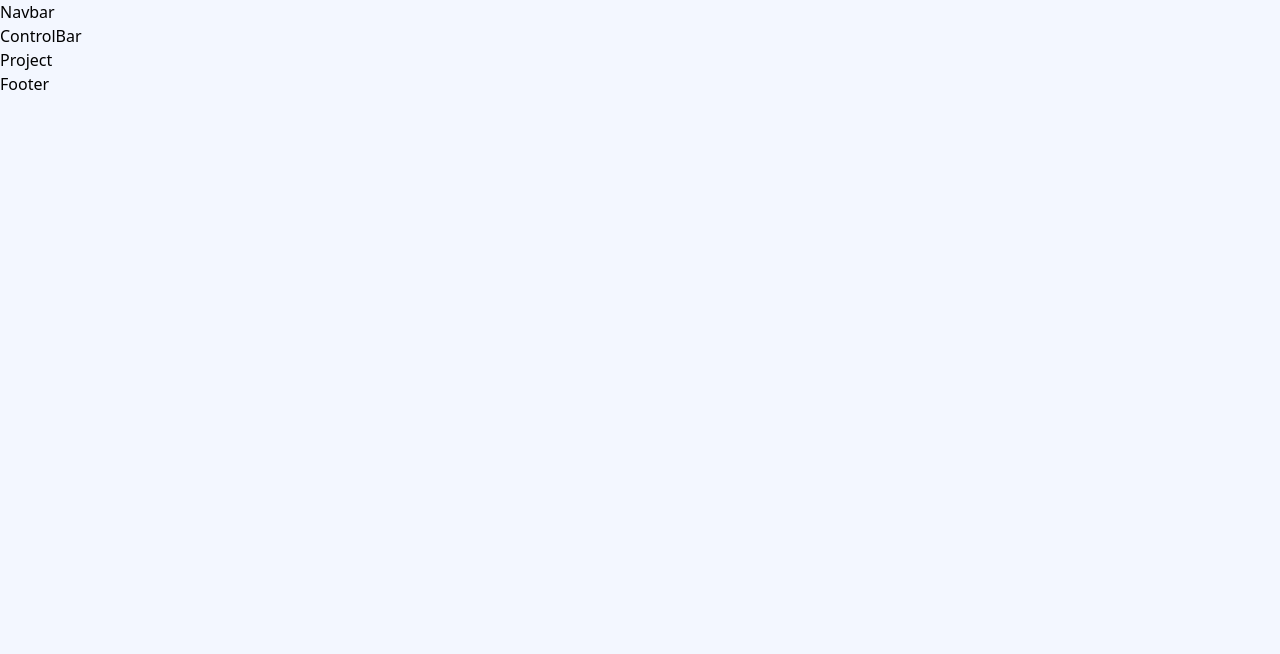
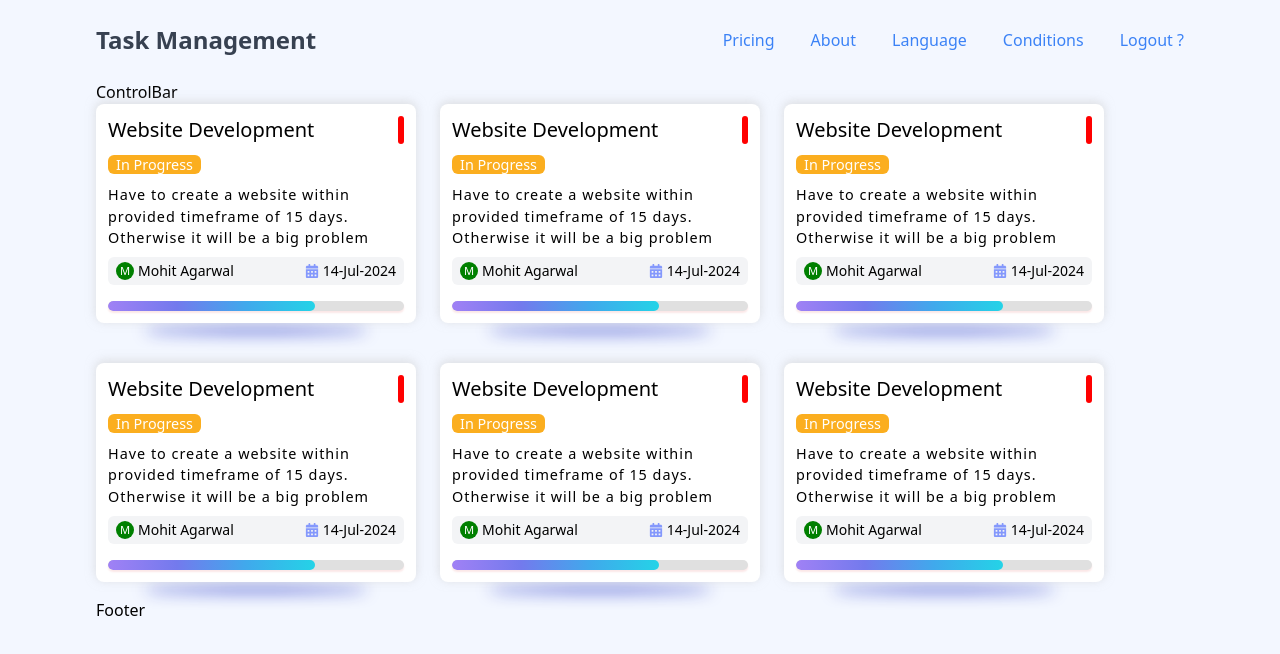
Before and after one commit to 25mohit/namahaom, a Next.js app: page / in a window 1280 px wide. Shown: the top 654 px of the page. Built offline with nearby package versions, Linux system fonts and the light colour scheme.

Commit message:
Tasks Card UI Completed

```diff
--- a/app/components/Section/HomeSection.tsx
+++ b/app/components/Section/HomeSection.tsx
@@ -4,9 +4,14 @@ import Project from '../Utils/Card/Project'
 
 const HomeSection = () => {
   return (
-    <div>
+    <div className='home-section'>
         <ControlBar />
-        <section>
+        <section className='flex flex-wrap gap-6'>
+            <Project />
+            <Project />
+            <Project />
+            <Project />
+            <Project />
             <Project />
         </section>
     </div>
--- a/app/components/Utils/Card/Project.tsx
+++ b/app/components/Utils/Card/Project.tsx
@@ -1,8 +1,25 @@
 import React from 'react'
+import { FaCalendarAlt } from "react-icons/fa";
 
 const Project = () => {
   return (
-    <div>Project</div>
+    <div className='project p-3 rounded-lg mb-4 flex flex-col gap-2'>
+        <header className='flex justify-between'>
+            <h3 className='text-xl'>Website Development</h3>
+            <div className="priority rounded" title="High Priority" />
+        </header>
+        <section>
+            <span className="status px-2 rounded-md">In Progress</span>
+            <p className='my-2 description' title="Description">Have to create a website within provided timeframe of 15 days. Otherwise it will be a big problem</p>
+            <div className="foot flex justify-between items-center text-sm bg-gray-100 py-1 px-2 rounded-md">
+                <p className='flex gap-1 items-center' title="Task Assignee"><span className="logo">M</span> Mohit Agarwal</p>
+                <span className='flex gap-1 items-center' title="Task Due Date"><FaCalendarAlt id="calendar"/> 14-Jul-2024</span>
+            </div>
+            <div className="progress-bar mt-4" title='Progress - 80%'>
+                <div className="progress"></div>
+            </div>
+        </section>
+    </div>
   )
 }
 
--- a/app/components/Utils/Footer.tsx
+++ b/app/components/Utils/Footer.tsx
@@ -2,7 +2,7 @@ import React from 'react'
 
 const Footer = () => {
   return (
-    <div>Footer</div>
+    <footer className='footer'>Footer</footer>
   )
 }
 
--- a/app/components/Utils/Navbar.tsx
+++ b/app/components/Utils/Navbar.tsx
@@ -2,7 +2,16 @@ import React from 'react'
 
 const Navbar = () => {
   return (
-    <div>Navbar</div>
+    <nav className='nav flex items-center justify-between mx-auto'>
+        <h1 className='text-2xl font-extrabold text-gray-700'>Task Management</h1>
+        <ul className='flex gap-9 text-blue-500 font-medium'>
+            <li className='cursor-pointer'>Pricing</li>
+            <li className='cursor-pointer'>About</li>
+            <li className='cursor-pointer'>Language</li>
+            <li className='cursor-pointer'>Conditions</li>
+            <li className='cursor-pointer'>Logout ?</li>
+        </ul>
+    </nav>
   )
 }
 
--- a/app/globals.css
+++ b/app/globals.css
@@ -4,8 +4,98 @@
 
 :root {
   --background: #F3F7FF;
-  --foreground: #171717;
+  --navbar-height: 5rem;
+  --footer-height: 2rem;
+  --padding: 0 6rem;
 }
 body{
   background-color: var(--background);
+  box-sizing: border-box !important;
 }
+.nav, .home-section, .footer{
+  padding: var(--padding);
+}
+.nav{
+  height: var(--navbar-height);
+}
+.project{
+  background-color: white;
+  /* min-width: 15rem;
+  max-width: 15rem; */
+  width: 20rem;
+  position: relative;
+  box-shadow: 0 -2px 10px 1px rgba(204, 204, 204, 0.533);
+  transition: 0.4s;
+  /* z-index: 10 !important; */
+}
+.project::after {
+  content: '';
+  z-index: -1;
+  position: absolute;
+  bottom: 0;
+  left: 50%;
+  width: 70%;
+  background-color: transparent;
+  height: 5px;
+  border-radius: 50%;
+  transform: translateX(-50%);
+  box-shadow: 0px 10px 15px rgba(10, 28, 190, 0.896);
+  transition: 0.4s;
+}
+.project:hover{
+  cursor: pointer;
+  transform: scale(1.1);
+  transition: 0.4s;
+  /* z-index: -1; */
+  box-shadow: 0 -2px 20px 5px rgba(157, 157, 157, 0.325);
+}
+.project:hover::after{
+  height: 10px;
+  z-index: 1;
+  width: 80%;
+  transition: 0.4s;
+  box-shadow: 0px 10px 15px rgba(231, 243, 14, 0.896);
+
+}
+.priority{
+  background-color: red;
+  width: 6px;
+}
+.status{
+  font-size: 0.9rem;
+  background-color: rgb(251, 174, 31);
+  color: white;
+}
+.description{
+  letter-spacing: 1px;
+  font-size: 0.9rem;
+}
+.logo{
+  display: flex;
+  background-color: green;
+  color: white;
+  display: flex;
+  align-items: center;
+  justify-content: center;
+  height: 18px !important;
+  aspect-ratio: 1;
+  font-size: 0.7rem;
+  border-radius: 50%;
+}
+#calendar{
+  color: rgb(132, 152, 252);
+}
+.progress-bar {
+  width: 100%;
+  height: 10px;
+  background-color: #e0e0e0;
+  border-radius: 15px;
+  overflow: hidden;
+  box-shadow: 0 2px 2px rgba(216, 18, 18, 0.1);
+}
+.progress {
+  width: 70%;
+  height: 100%;
+  background: linear-gradient(90deg, #A081F5, #737AED, #40A9EC, #24D3E7);
+  border-radius: 15px;
+}
--- a/package.json
+++ b/package.json
@@ -12,6 +12,7 @@
     "next": "14.2.15",
     "react": "^18",
     "react-dom": "^18",
+    "react-icons": "^5.3.0",
     "yup": "^1.4.0"
   },
   "devDependencies": {
```
Also changed, not shown: 1 other file (tests, documents, lock files or other folders).
